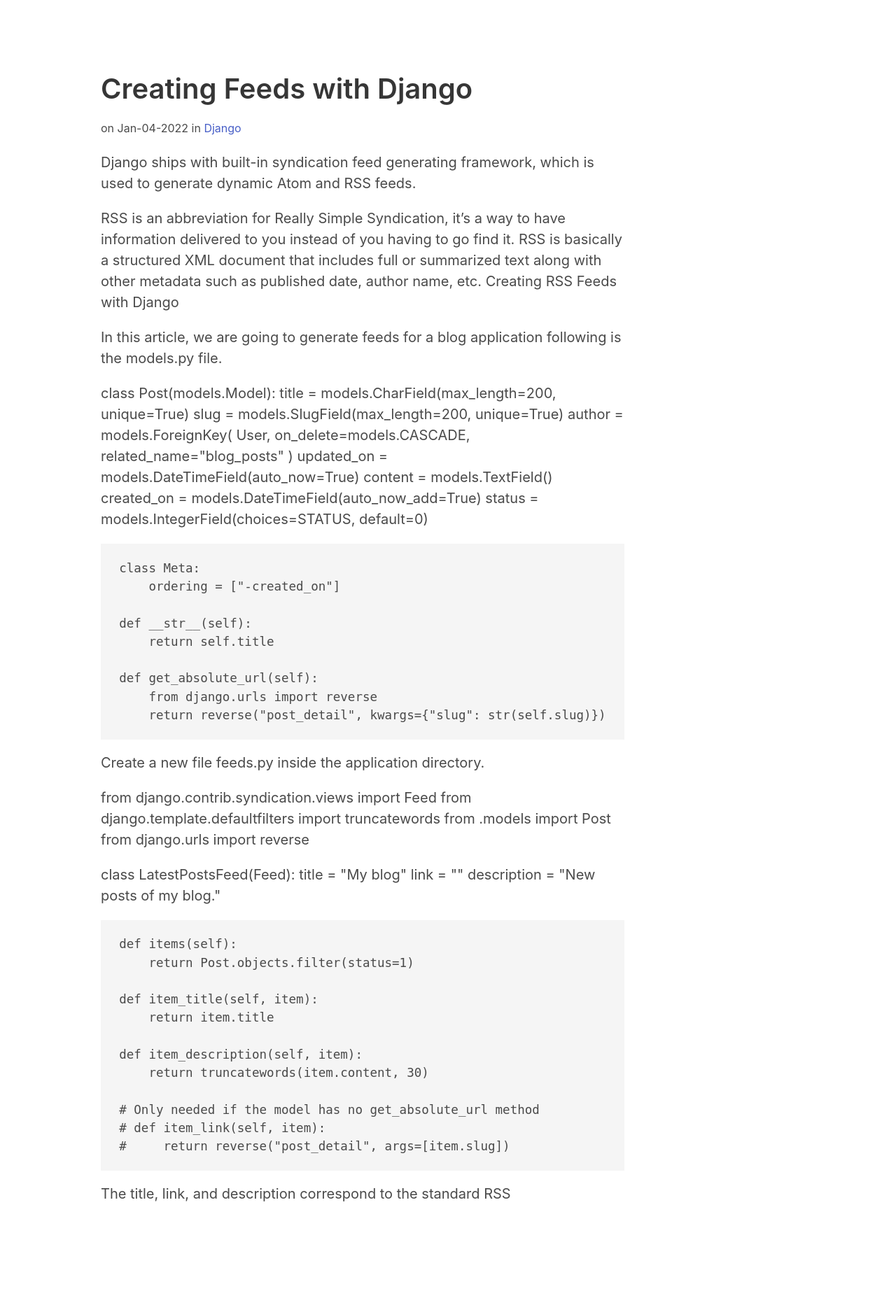
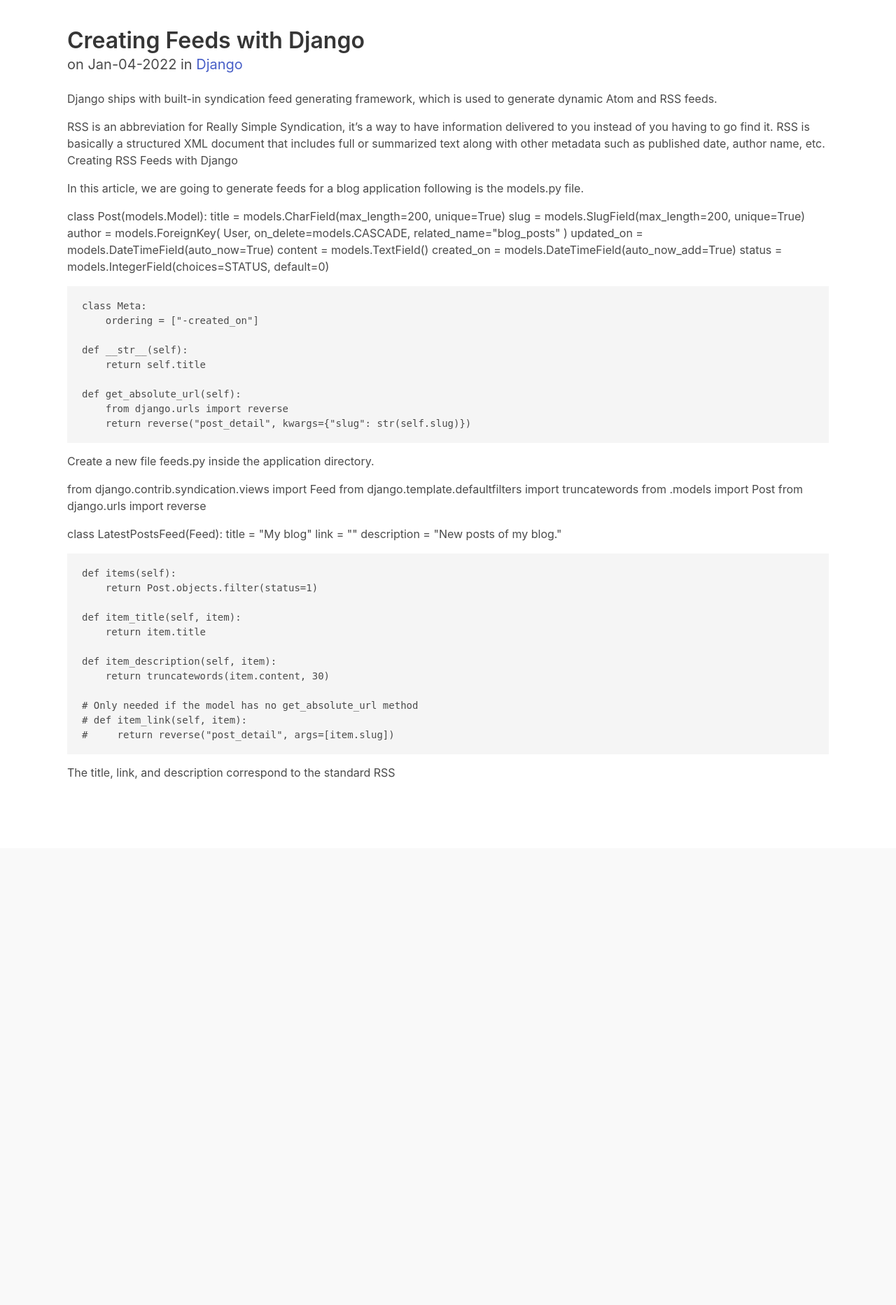
Before and after one commit to cahyareza/crashblog, a Django app: page /python/creating-feeds-django/ in a window 1280 px wide. Shown: the part 56-1921 px from the top of the page at 70% size. After the commit the page ends 1169 px from the top, so only its background shows below. Run offline with Django 3.2, Linux system fonts and the light colour scheme; data comes from the database, SQL or seed files in the repository; some libraries are stand-ins or nearby versions.

Commit message:
Edit all template layout

```diff
--- a/blog/templates/blog/detail.html
+++ b/blog/templates/blog/detail.html
@@ -5,27 +5,28 @@
 {% block title %}{{ post.title}} | {% endblock %}
 
 {% block content %}
-    <section class="hero is-fullheight">
-		<div class="hero-body">
-			<div class="container has-text-centered">
-                <section class="section">
-                    <div class="columns is-8 is-variable ">
-                        <div class="column is-two-thirds has-text-left">
-                            <div class="media">
-                                <div class="media-content">
-                                    <div class="content">
+    <section class="section is-paddingless-horizontal">
+        <div class="container grid">
+            <div class="section is-paddingless mb-5">
+                <h1 class="title is-size-3-tablet is-size-5 mb-5">{{ post.title }}</h1>
+                <h2 class="subtitle is-size-5-desktop is-size-6-tablet is-size-7">
+                   <p>on {{ post.created_at|date:'M-d-Y' }} in <a href="{% url 'category_detail' post.category.slug %}">{{ post.category }}</a></p>
+                </h2>
+            </div>
+        </div>
 
         {% if post.image %}
-                                            <figure class='image is-16by9 mb-6'>
+            <figure class='image is-16by9 card'>
                 <img src="{{ post.image.url }}">
             </figure>
+            <figcaption class="level mt-2">
+                <small class="level-item has-text-grey">
+                    The blog we'll build. Click to continue on Scrimba
+                </small>
+            </figcaption>
         {% endif %}
 
-                                        <div class="content is-medium mt-4">
-                                            <h1 class="title">{{ post.title }}</h1>
-                                            <div class="subtitle is-6 mt-1">
-                                               <p>on {{ post.created_at|date:'M-d-Y' }} in <a href="{% url 'category_detail' post.category.slug %}">{{ post.category }}</a></p>
-                                            </div>
+        <div class="content is-medium-desktop is-small-tablet">
             <p> {{ post.body|convert_markdown|safe }}</p>
         </div>
 
@@ -41,20 +42,6 @@
 
         {% include 'parts/comment.html' %}
 
-                                    </div>
-                                </div>
-                            </div>
+    </section>
 
-                        </div>
-
-                        <div class="column is-one-third has-text-left">
-                            <h2 class="subtitle post-populer"><strong>Popular post:</strong></h2>
-
-                            {% include 'parts/post_popular.html' %}
-                        </div>
-                    </div>
-                </section>
-      	    </div>
-        </div>
-    </section>
 {% endblock %}
--- a/blog/templates/parts/comment.html
+++ b/blog/templates/parts/comment.html
@@ -22,15 +22,13 @@
         </div>
     </article>
 {% empty %}
-    <p>There are no comments yet.</p>
+    <p class="has-text-grey">There are no comments yet.</p>
 {% endfor %}
-
-<hr>
 
 {% if new_comment %}
     <h2>Your comment has been added.</h2>
 {% else %}
-    <h2 class='subtitle is-4'>Add a new comment</h2>
+    <h2 class='subtitle is-4 mt-3'>Add a new comment</h2>
     <article class="media">
         <form method='post'>
             {% csrf_token %}
--- a/blog/templates/parts/post_popular.html
+++ b/blog/templates/parts/post_popular.html
@@ -1,5 +1,6 @@
+{% if post_list %}
     <div class="card notification is-paddingless is-marginless mobile">
-    <h2 class="subtitle mt-4 mb-2"><strong>Popular post:</strong></h2>
+        <h2 class="subtitle is-size-5-desktop is-size-6 has-text-black mt-4 mb-2"><strong>Popular post:</strong></h2>
 
         {% for popular_post in popular_posts %}
         <div class="card-content is-marginless mt-1" style="padding: 0.4rem;">
@@ -12,7 +13,7 @@
                 </figure>
               </div>
               <div class="media-content center">
-              <div class="content is-small">
+                  <div class="content is-size-7 is-size-6-desktop">
                       <a href="{% url 'post_detail' popular_post.category.slug popular_post.slug %}">{{ popular_post.title }}</a>
                   </div>
               </div>
@@ -20,3 +21,6 @@
         </div>
         {% endfor %}
     </div>
+{% else %}
+    <div></div>
+{% endif %}
--- a/blog/templates/parts/related_post.html
+++ b/blog/templates/parts/related_post.html
@@ -1,21 +1,19 @@
 <div class="columns is-multiline">
     {% for p in post_lists %}
-        <div class="column is-4">
-            <div class="card">
+        <div class="column is-4 p-0">
+            <div class="card is-marginless is-paddingless">
                 <div class="card-image">
-                    <figure class="image is-4by3">
+                    <figure class="image is-4by3 mobile">
                         {% if p.thumbnail %}
                             <img src="{{ p.get_thumbnail }}">
                         {% endif %}
                     </figure>
                 </div>
-                <div class="card-content">
+                <div class="card-content p-1">
                     <div class="media">
-                        <div class="media-content">
-                            <p>
-                                <a href="{% url 'post_detail' p.category.slug p.slug %}" class="title is-6">{{ p.title|slice:":40" }}...</a>
-                            </p>
-                        </div>
+                        <p>
+                            <a href="{% url 'post_detail' p.category.slug p.slug %}" class="title is-6">{{ p.title|slice:":30" }}...</a>
+                        </p>
                     </div>
                 </div>
             </div>
```
Also changed, not shown: blog/templates/blog/category.html (+2 -12 lines), blog/templates/blog/search.html (+3 -16 lines), blog/templates/parts/post_lists.html (+7 -8 lines), static/main.css (line endings or trailing spaces). Lines whose indentation alone changed are shown as unchanged.
